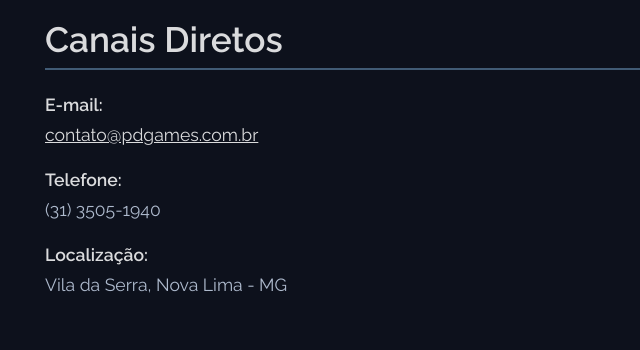
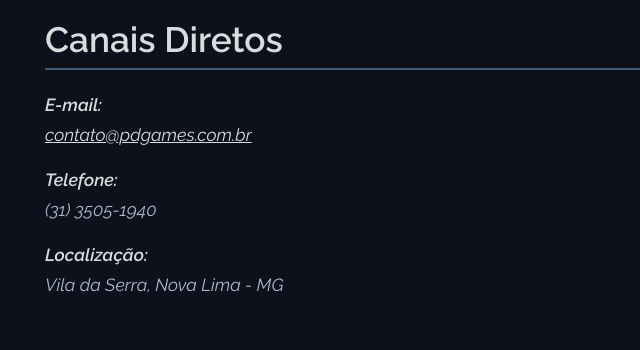
Before and after one commit to PabloPerdigao/pd-games, a plain HTML site: page contato.html in a window 1280 px wide. Shown: the part 1105-1455 px from the top of the page, 85-725 px from the left. Drawn offline with Linux system fonts and the light colour scheme.

Commit message:
modificação semantica substituindo a  tag aside pela tag address nos canais diretos e mantendo o h2 do address com estilo normal.

```diff
--- a/CSS/style.css
+++ b/CSS/style.css
@@ -46,7 +46,7 @@
   line-height: 1.6;
 }
 
-p {
+p, figcaption{
   color: var(--cor-secundaria-fonte);
 }
 
@@ -538,4 +538,8 @@
     transition: box-shadow 0.3s ease;
   }
 
+  address.info-contato h2 {
+    font-style: normal;
+  }
+
 /* ---- Fim Contato ---- */
--- a/contato.html
+++ b/contato.html
@@ -67,12 +67,12 @@
 
             </form>
 
-            <aside class="info-contato">
-                <h2>Canais Diretos</h2>
-                <p><strong>E-mail:</strong><br> <a href="mailto:contato@pdgames.com.br">contato@pdgames.com.br</a></p>
-                <p><strong>Telefone:</strong><br> (31) 3505-1940</p>
-                <p><strong>Localização:</strong><br> Vila da Serra, Nova Lima - MG</p>
-            </aside>
+            <address class="info-contato">
+              <h2>Canais Diretos</h2>
+                  <p><strong>E-mail:</strong><br> <a href="mailto:contato@pdgames.com.br">contato@pdgames.com.br</a></p>
+                  <p><strong>Telefone:</strong><br> (31) 3505-1940</p>
+                  <p><strong>Localização:</strong><br> Vila da Serra, Nova Lima - MG</p>
+            </address>
 
         </section>
 
```
